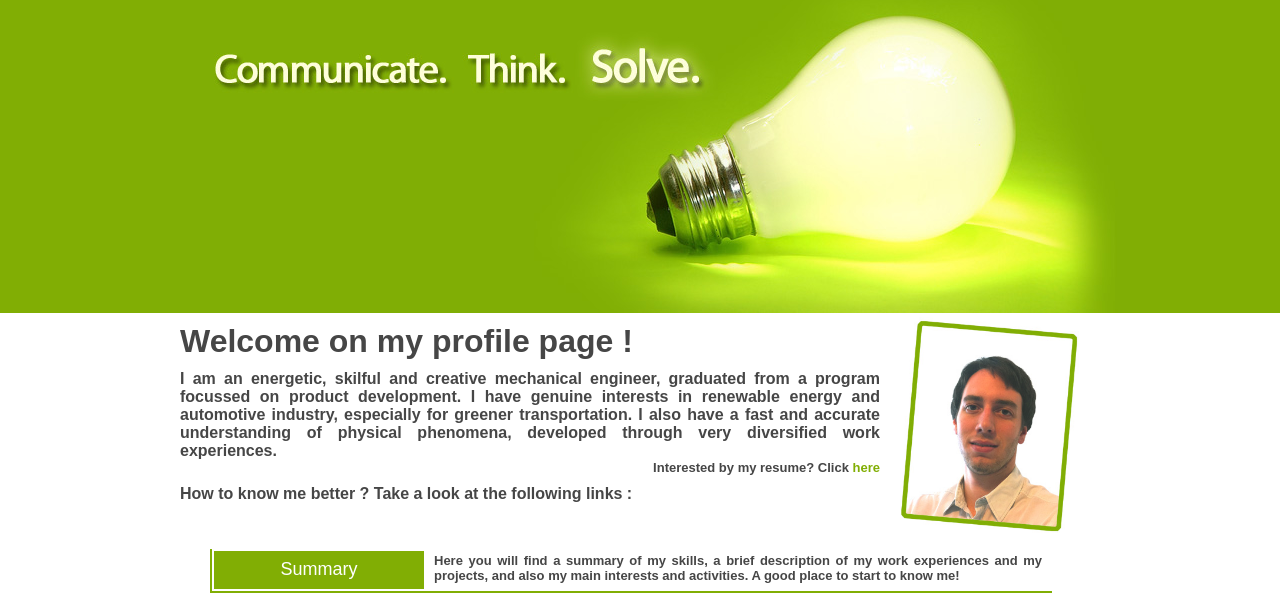
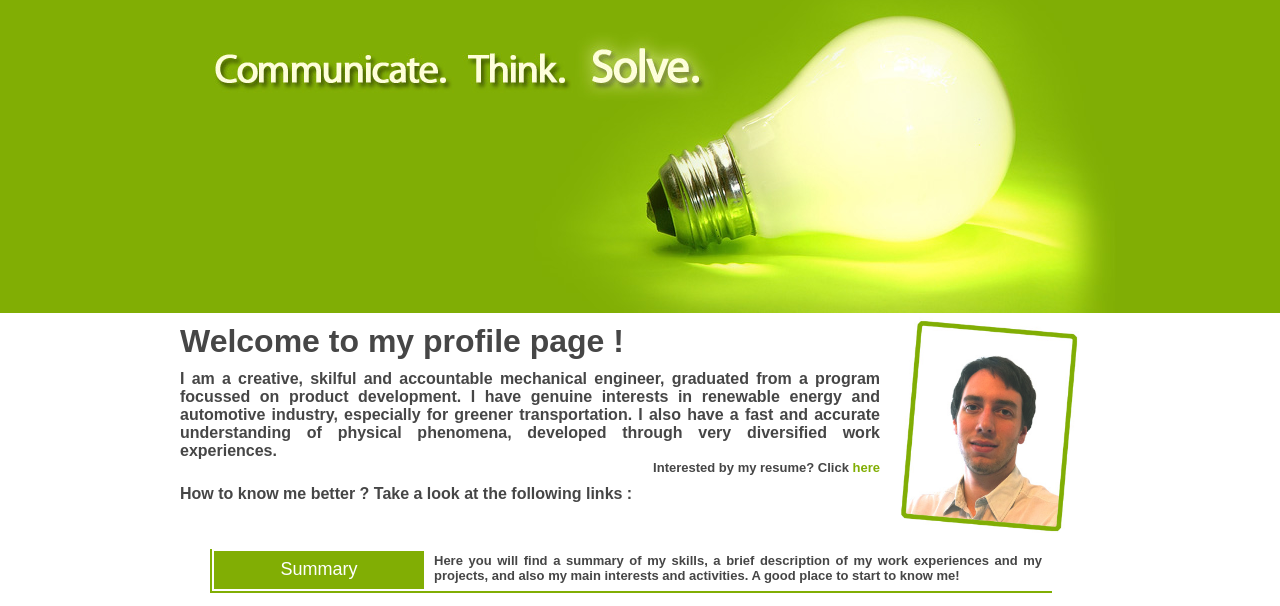
Before and after one commit to benoitpicard/benoitpicard.github.io, a plain HTML site: page profile/index.html in a window 1280 px wide. Shown: the part 167-773 px from the top of the page. Drawn offline with Linux system fonts and the light colour scheme; files whose address does not match are found by name.

Commit message:
Fix in profile, and added updated CV

```diff
--- a/profile/index.html
+++ b/profile/index.html
@@ -75,8 +75,8 @@
 	<div id="blocks">
 		<div class="inside">
 			<div class="text_main">
-				<h1 class="para1" >Welcome on my profile page !</h1>
-				<p class="para1">I am an energetic, skilful and creative mechanical
+				<h1 class="para1" >Welcome to my profile page !</h1>
+				<p class="para1">I am a creative, skilful and accountable mechanical
 				engineer, graduated from a program focussed on product
 				development. I have genuine interests in renewable energy and
 				automotive industry, especially for greener transportation. I also have
```
Also changed, not shown: 1 other file.
